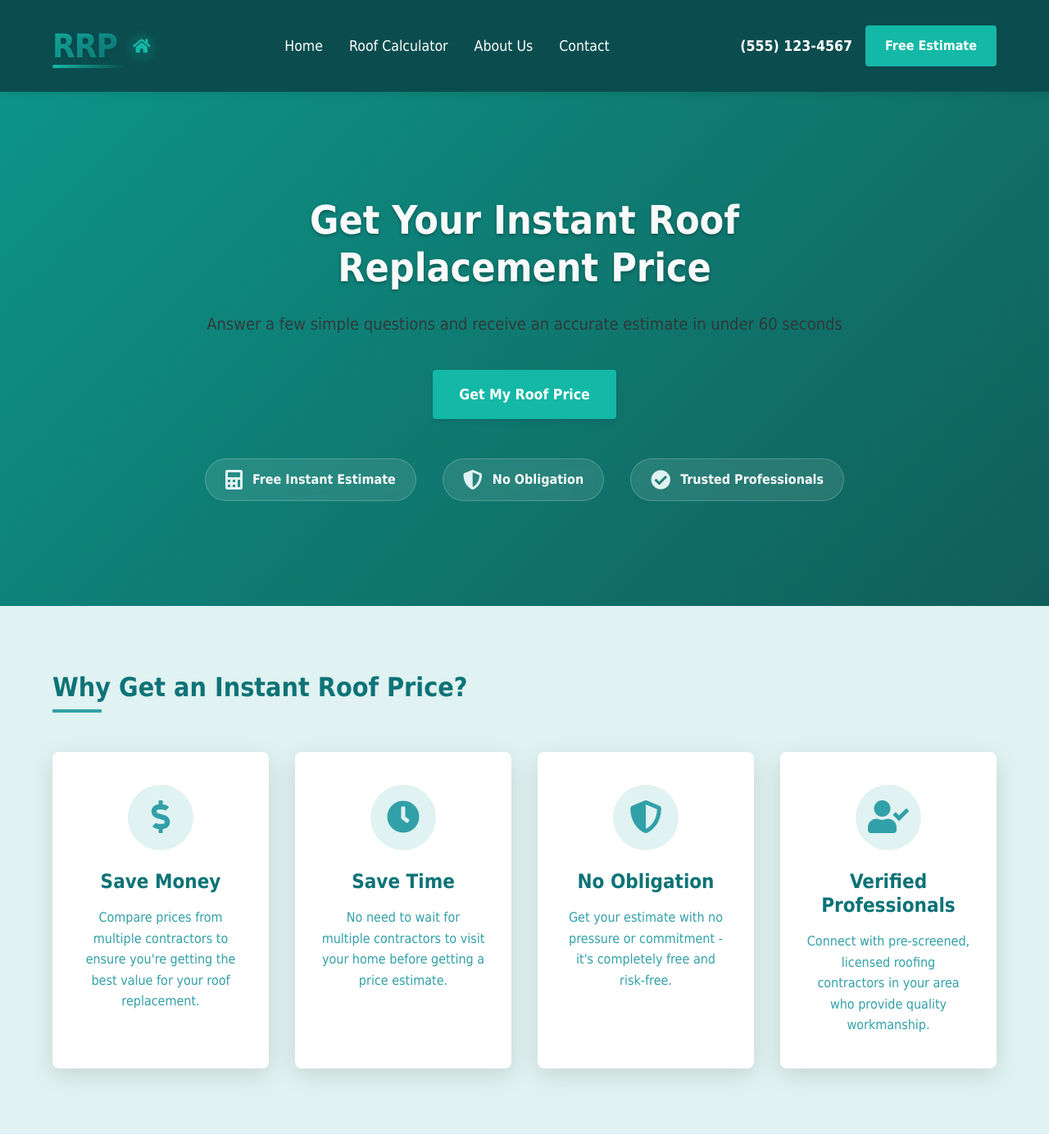
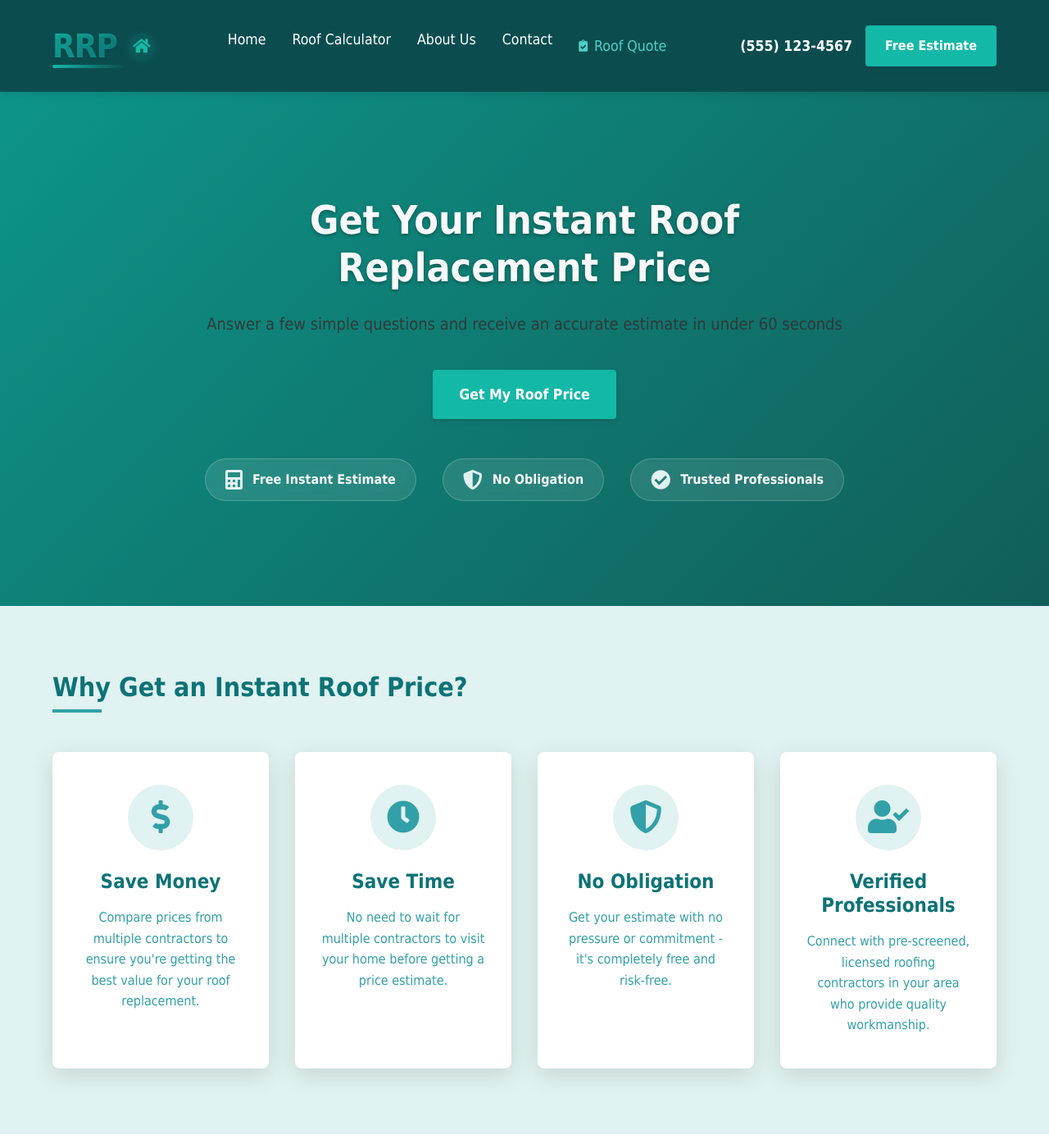
Before and after one commit to tim-amredev/replacement-roof-pa, a Jekyll site: the page built from index.html, in a window 1280 px wide and 1400 px high. Shown: the whole window at 82% size. Built offline with Jekyll 4.4.1, drawn with Linux system fonts in a browser that asks for light colours; some web fonts are replaced.

Commit message:
Update header.html

```diff
--- a/_includes/header.html
+++ b/_includes/header.html
@@ -13,6 +13,7 @@
           <li><a href="{{ site.baseurl }}/calculator">Roof Calculator</a></li>
           <li><a href="{{ site.baseurl }}/about">About Us</a></li>
           <li><a href="{{ site.baseurl }}/contact">Contact</a></li>
+          <li><a href="{{ site.baseurl }}/roof-questionnaire" class="quote-link"><i class="fas fa-clipboard-check"></i> Roof Quote</a></li>
         </ul>
       </nav>
       <div class="header-contact">
@@ -126,4 +127,20 @@
     font-size: 1rem;
   }
 }
+
+.quote-link {
+  color: var(--teal-accent-light) !important;
+  font-weight: 700;
+  display: flex;
+  align-items: center;
+  gap: 0.5rem;
+}
+
+.quote-link i {
+  font-size: 0.9rem;
+}
+
+.quote-link:hover {
+  color: white !important;
+}
 </style>
```
